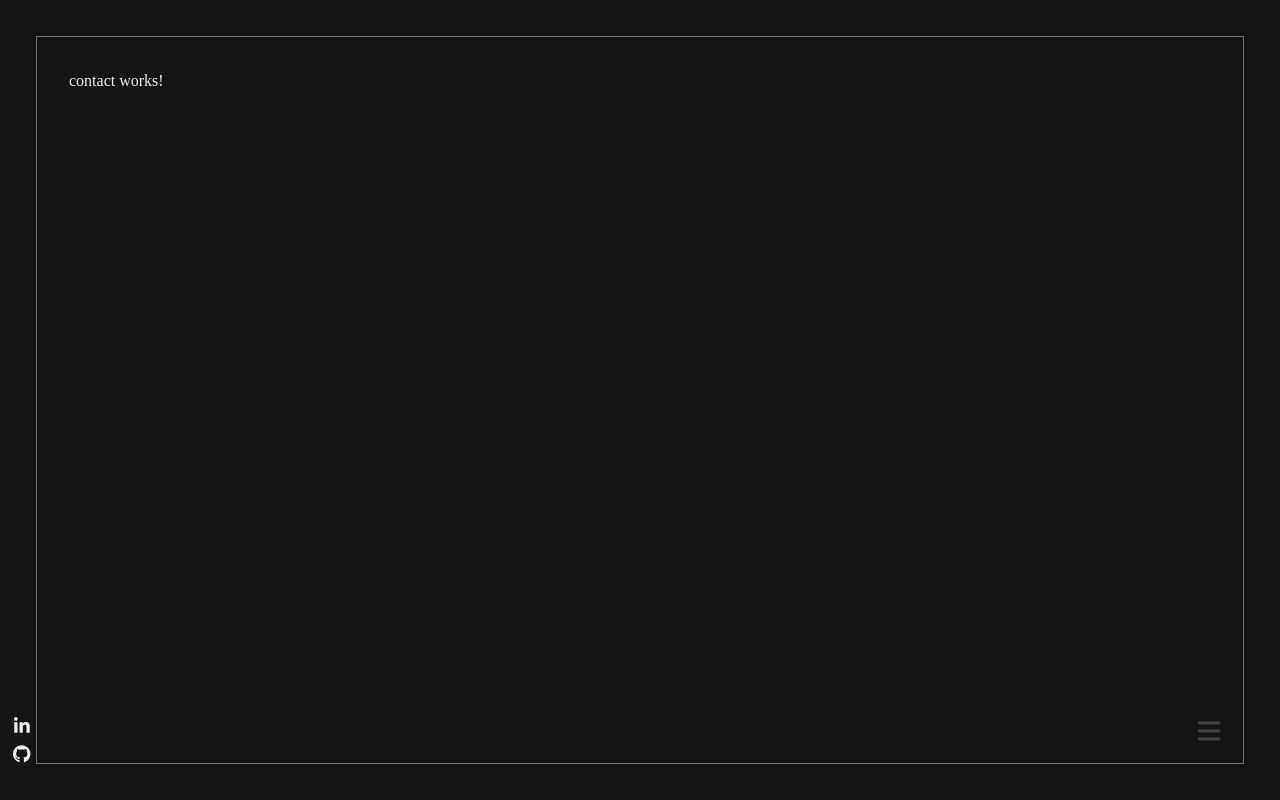
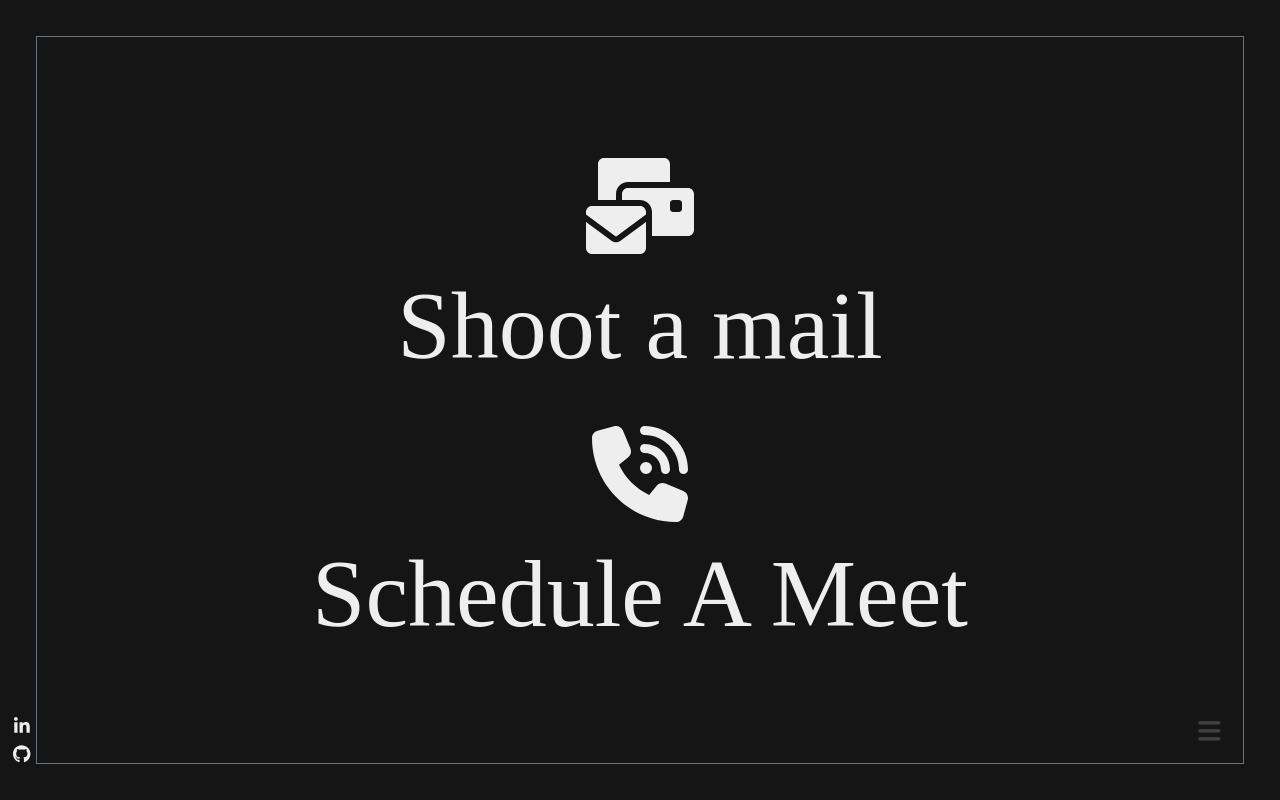
Before and after one commit to YARE0909/portfolio-v2, an Angular app: page /contact in a window 1280 px wide. Built offline with nearby package versions, Linux system fonts and the light colour scheme.

Commit message:
💄 Add contact page

```diff
--- a/src/app/components/contact/contact.component.html
+++ b/src/app/components/contact/contact.component.html
@@ -1,10 +1,30 @@
-<div class="w-full h-screen bg-c1 p-4 md:p-9 relative font-EncodeSansSC text-c2">
-  <!-- Background Animation -->
-  <div class="anim"></div>
+<div
+  class="w-full h-screen bg-c1 p-4 md:p-9 relative font-EncodeSansSC text-c2"
+>
   <div
-    class="w-full h-full border-[1px] border-gray-500 p-8 text-c2 gradient overflow-hidden relative"
+    class="w-full h-full border-[1px] flex flex-col justify-center gap-10 border-gray-500 p-8 text-c2 gradient overflow-hidden relative"
   >
-    <p>contact works!</p>
+    <div class="w-full h-full flex flex-col justify-center gap-5">
+      <div>
+        <a
+          href="mailto:pradyumnad092004@gmail.com"
+          class="text-3xl text-center md:text-7xl lg:text-8xl flex flex-col items-center gap-5 hover:text-black hover:bg-white rounded-lg duration-300 cursor-pointer p-4 h-fit"
+        >
+          <fa-icon [icon]="mail"></fa-icon>
+          Shoot a mail
+        </a>
+      </div>
+      <div>
+        <a
+          href="https://cal.com/pradyumna-d-yamxlw"
+          target="_blank"
+          class="text-3xl text-center md:text-7xl lg:text-8xl flex flex-col items-center gap-5 hover:text-black hover:bg-white rounded-lg duration-300 cursor-pointer p-4 h-fit"
+        >
+          <fa-icon [icon]="meet"></fa-icon>
+          Schedule A Meet</a
+        >
+      </div>
+    </div>
   </div>
   <app-navbar></app-navbar>
 </div>
--- a/src/app/components/contact/contact.component.ts
+++ b/src/app/components/contact/contact.component.ts
@@ -1,6 +1,7 @@
 import { Component } from '@angular/core';
 import { Title } from '@angular/platform-browser';
 import { faLinkedinIn, faGithub } from '@fortawesome/free-brands-svg-icons';
+import { faMailBulk, faPhoneVolume} from '@fortawesome/free-solid-svg-icons';
 
 @Component({
   selector: 'app-contact',
@@ -13,4 +14,6 @@ export class ContactComponent {
   }
   linkedIn = faLinkedinIn;
   gitHub = faGithub;
+  mail = faMailBulk;
+  meet = faPhoneVolume;
 }
```
